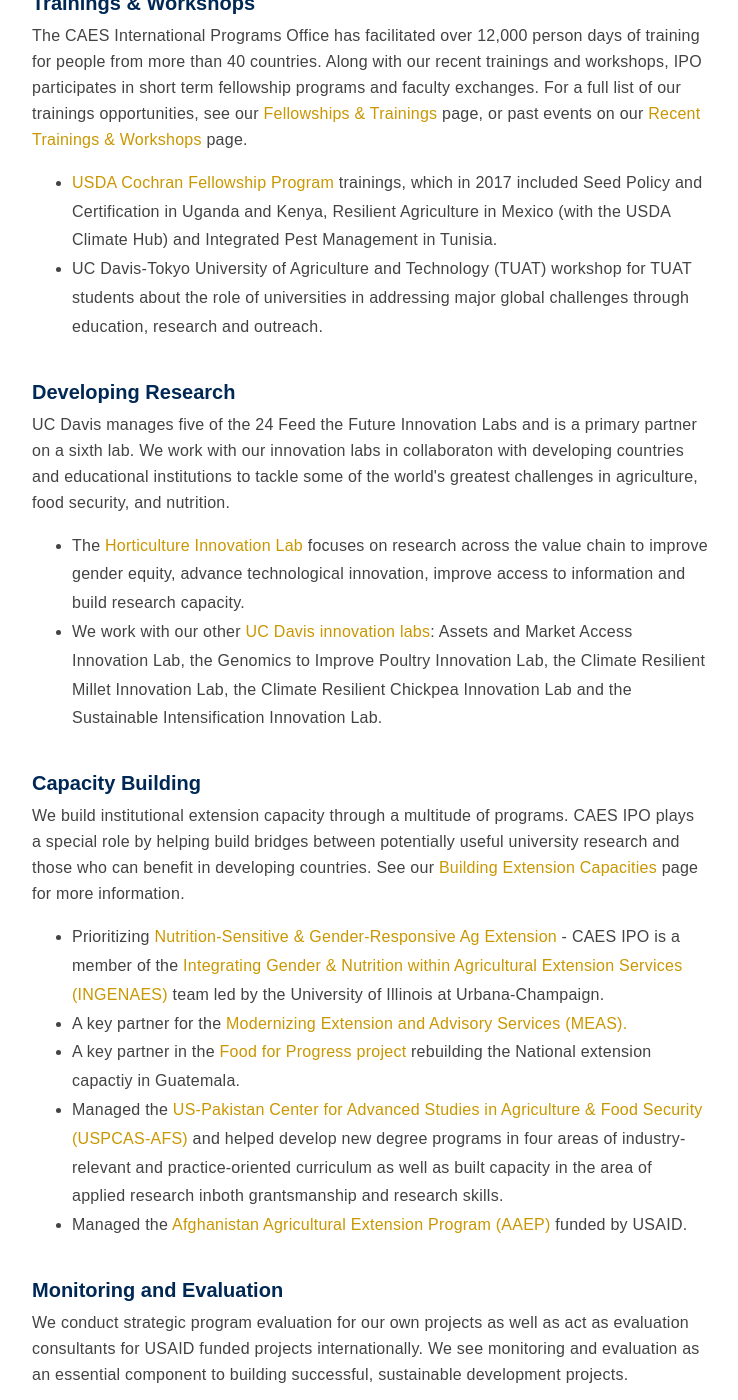
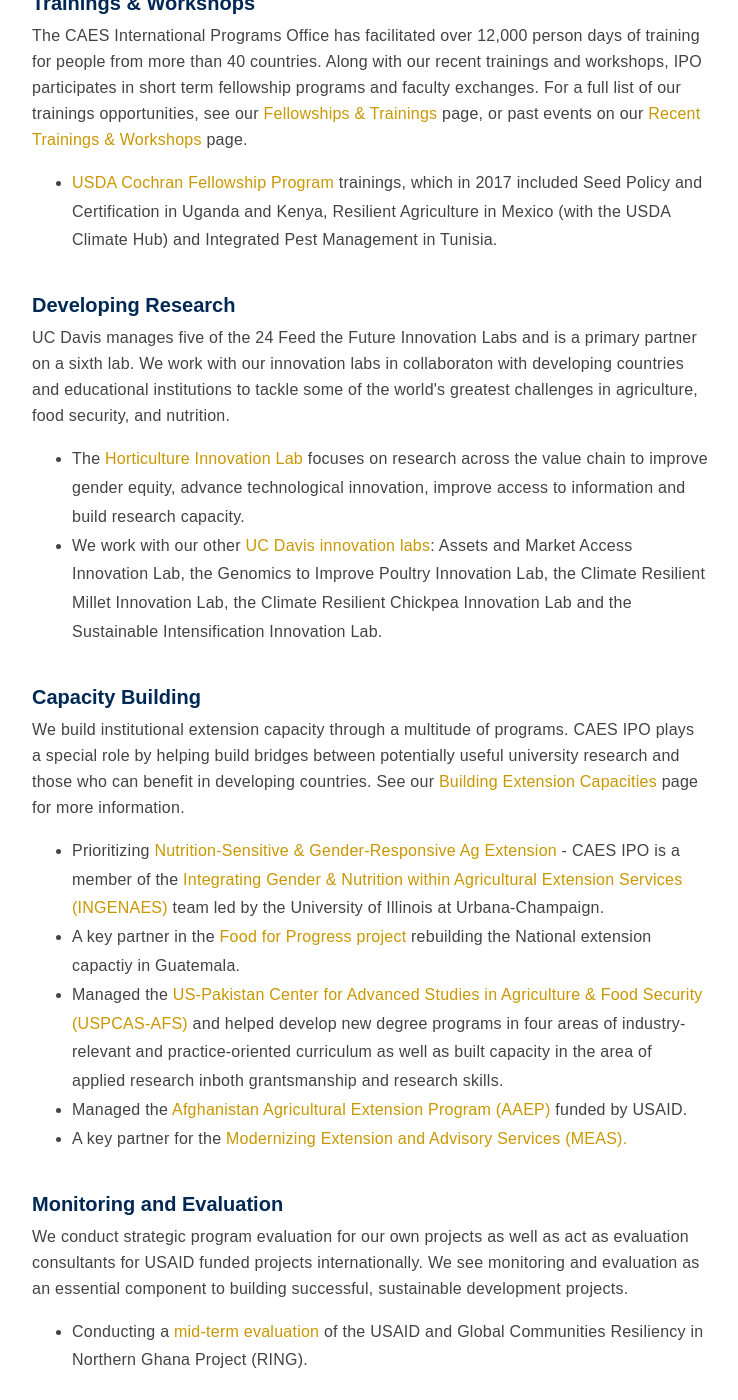
Before and after one commit to ucdavis/ip, a Jekyll site: the page built from about/what-we-do.html, in a window 1280 px wide and 1400 px high, scrolled down 353 px. Shown: the whole window, without its empty margins (96-834 px from the left). Built offline with Jekyll 4.4.1, drawn with Linux system fonts in a browser that asks for light colours; nearby versions of some CDN libraries.

Commit message:
what we do edits

```diff
--- a/about/what-we-do.html
+++ b/about/what-we-do.html
@@ -13,7 +13,6 @@
         <p> The CAES International Programs Office has facilitated over 12,000 person days of training for people from more than 40 countries. Along with our recent trainings and workshops, IPO participates in short term fellowship programs and faculty exchanges. For a full list of our trainings opportunities, see our <a href="/scholars-and-students/index"> Fellowships &amp; Trainings</a> page, or past events on our <a href="/training-and-extension/recent-courses"> Recent Trainings &amp; Workshops</a> page.</p>
         <ul>
             <li><a href="https://www.fas.usda.gov/programs/cochran-fellowship-program">USDA Cochran Fellowship Program</a> trainings, which in 2017 included Seed Policy and Certification in Uganda and Kenya, Resilient Agriculture in Mexico (with the USDA Climate Hub) and Integrated Pest Management in Tunisia.</li>
-            <li>UC Davis-Tokyo University of Agriculture and Technology (TUAT) workshop for TUAT students about the role of universities in addressing major global challenges through education, research and outreach.</li>
         </ul>
         <br>
 
@@ -29,10 +28,10 @@
         <p> We build institutional extension capacity through a multitude of programs. CAES IPO plays a special role by helping build bridges between potentially useful university research and those who can benefit in developing countries. See our <a href="/training-and-extension/extension-capacities"> Building Extension Capacities</a> page for more information. </p>
         <ul>
             <li>Prioritizing <a href="/training-and-extension/nutrition-and-gender/">Nutrition-Sensitive &amp; Gender-Responsive Ag Extension</a> - CAES IPO is a member of the <a href="/projects/ingenaes">Integrating Gender & Nutrition within Agricultural Extension Services (INGENAES)</a> team led by the University of Illinois at Urbana-Champaign.</li>
-            <li>A key partner for the <a href="https://meas.illinois.edu/"> Modernizing Extension and Advisory Services (MEAS).</a></li>
             <li>A key partner in the <a href="/projects/FFP">Food for Progress project</a> rebuilding the National extension capactiy in Guatemala.</li>
             <li>Managed the <a href="/projects/USPCAS">US-Pakistan Center for Advanced Studies in Agriculture &amp; Food Security (USPCAS-AFS)</a> and helped develop new degree programs in four areas of industry-relevant and practice-oriented curriculum as well as built capacity in the area of applied research inboth grantsmanship and research skills.</li>
             <li>Managed the <a href="/projects/AAEP">Afghanistan Agricultural Extension Program (AAEP)</a> funded by USAID.</li>
+            <li>A key partner for the <a href="https://meas.illinois.edu/"> Modernizing Extension and Advisory Services (MEAS).</a></li>
         </ul>
         <br>
 
```
